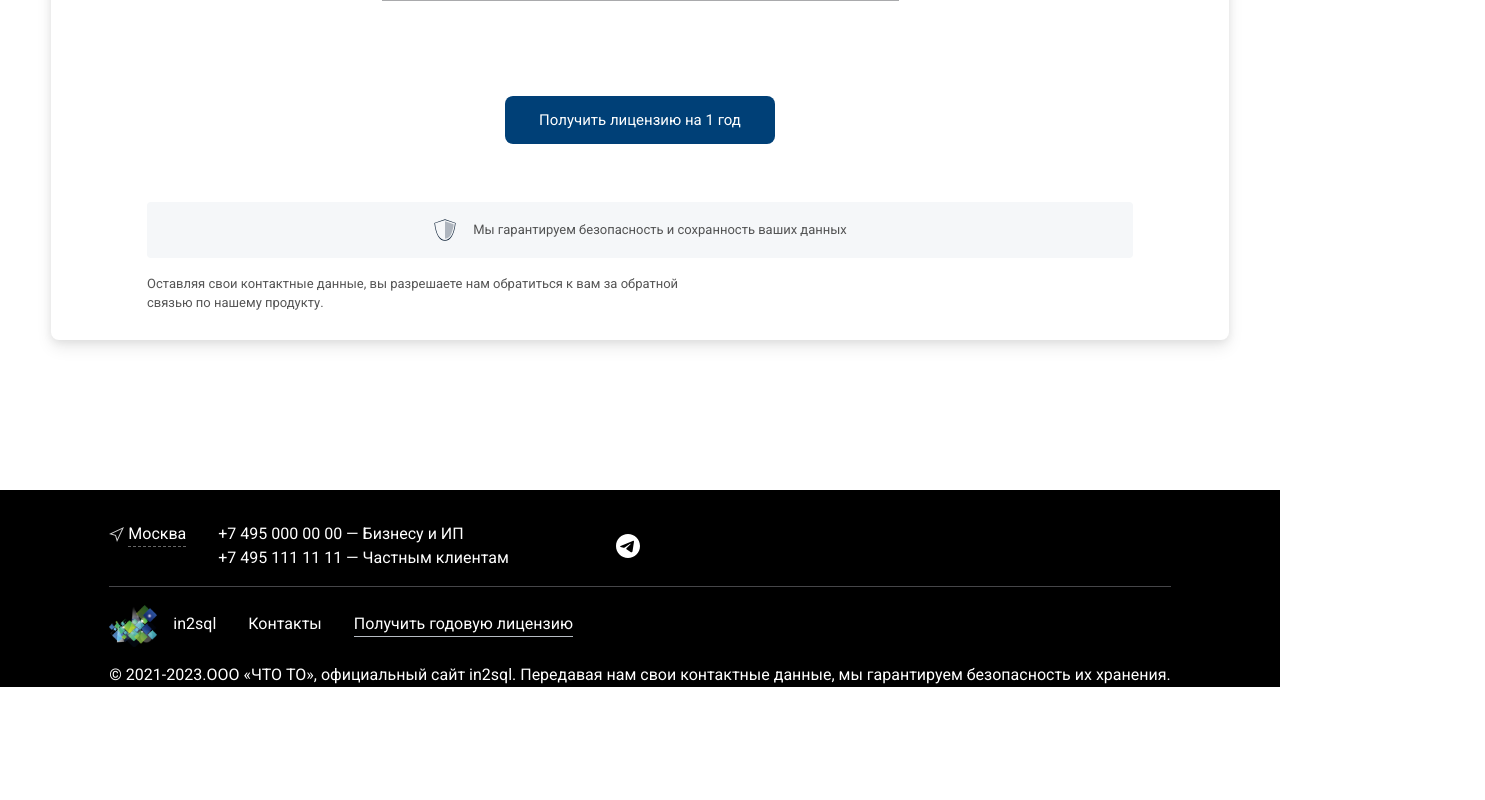
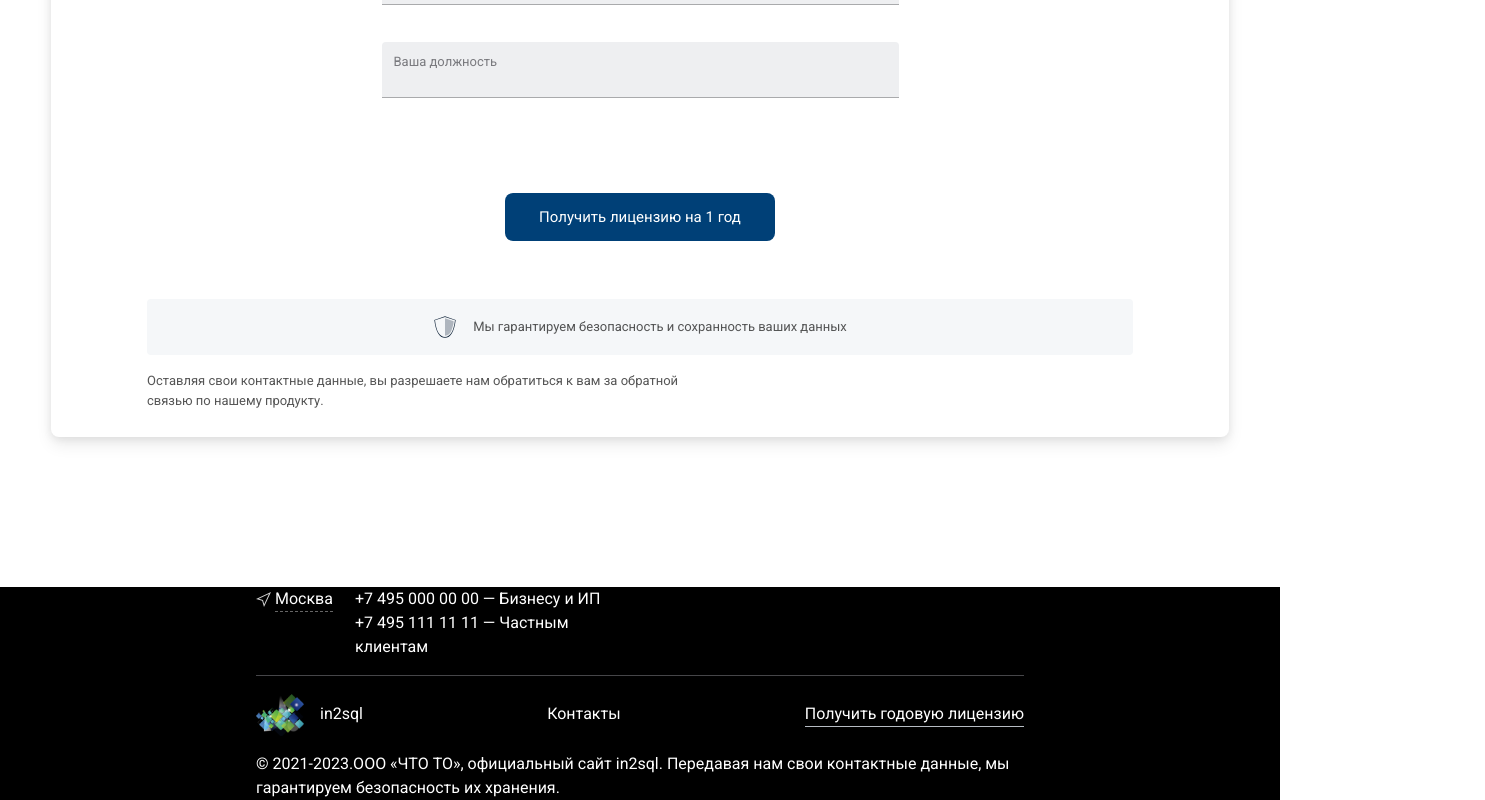
Before and after one commit to in2sql/in2sql-official-site, a Next.js app: page /try-free in a window 1280 px wide. Shown: the part 996-1796 px from the top of the page, 1485 px wide, since content can reach past the window. Before the commit the page ends 1683 px from the top, so only its background shows below. Built offline with nearby package versions, Linux system fonts and the light colour scheme.

Commit message:
feat: set adaptive flow

```diff
--- a/app/components/header/header.module.scss
+++ b/app/components/header/header.module.scss
@@ -2,7 +2,6 @@
   display: flex;
   width: 100%;
   gap: 2rem;
-  padding: var(--horizontal-padding);
   padding-top: 100px;
   color: #ffffff;
 }
--- a/app/globals.scss
+++ b/app/globals.scss
@@ -1,3 +1,6 @@
+@use 'sass:map';
+@import './variables';
+
 @tailwind base;
 @tailwind components;
 @tailwind utilities;
@@ -6,7 +9,24 @@
   --foreground-rgb: 0, 0, 0;
   --background-start-rgb: 214, 219, 220;
   --background-end-rgb: 255, 255, 255;
-  --horizontal-padding: 0 20%;
+  --layout-padding: 0 20%;
+  --main-font-size: 1rem;
+}
+
+body {
+  display: flex;
+  flex-direction: column;
+  align-items: center;
+  color: #ffffff;
+  height: 100vh;
+  font-size: var(--main-font-size);
+}
+
+@media (max-width: map.get($grid-breakpoints, 'lg')) {
+  :root {
+    --main-font-size: 0.75rem;
+    --layout-padding: 0;
+  }
 }
 
 @media (prefers-color-scheme: dark) {
--- a/app/layout.module.scss
+++ b/app/layout.module.scss
@@ -1,25 +1,10 @@
 @use 'sass:map';
-
 @import './variables';
-
-.body {
-  display: flex;
-  flex-direction: column;
-  align-items: center;
-  color: #ffffff;
-  height: 100vh;
-  font-size: 1rem;
-
-  @media (max-width: map.get($grid-breakpoints, 'xl')) {
-    font-size: 0.75rem;
-  }
-}
 
 .header {
   display: flex;
   align-items: center;
   justify-content: space-between;
-  padding: 0 20%;
   width: 100%;
   height: 80px;
   backdrop-filter: blur(10px);
@@ -31,6 +16,10 @@
     display: flex;
     gap: 1rem;
   }
+
+  @media (max-width: map.get($grid-breakpoints, 'lg')) {
+    padding: 0 1rem;
+  }
 }
 
 .toggleButton {
@@ -40,7 +29,7 @@
   right: 1rem;
   cursor: pointer;
 
-  @media (max-width: map.get($grid-breakpoints, 'sm')) {
+  @media (max-width: map.get($grid-breakpoints, 'lg')) {
     display: block;
   }
 }
@@ -52,17 +41,13 @@
   justify-content: center;
   padding-top: 2rem;
   justify-self: flex-end;
+  flex-direction: column;
+  gap: 1rem;
 
-  .content {
+  &_item {
     display: flex;
-    flex-direction: column;
-    gap: 1rem;
-
-    &_item {
-      display: flex;
-      align-items: center;
-      gap: 2rem;
-    }
+    align-items: center;
+    gap: 2rem;
   }
 
   .geoLink {
@@ -100,3 +85,13 @@
     background: #464649;
   }
 }
+
+.content {
+  padding: 0 20%;
+}
+
+.header,
+.content,
+.footer {
+  padding: var(--layout-padding);
+}
--- a/app/layout.tsx
+++ b/app/layout.tsx
@@ -31,7 +31,7 @@ export default function RootLayout({
 
   return (
     <html lang="en">
-      <body className={clsx(inter.className, s.body)}>
+      <body className={clsx(inter.className)}>
         <header
           className={s.header}
           style={{
@@ -57,17 +57,16 @@ export default function RootLayout({
           />
         </header>
 
-        {children}
+        <div className={s.content}>{children}</div>
 
         <footer className={clsx(s.footer)}>
-          <div className={clsx(s.content)}>
           <div
             style={{
               display: 'flex',
             }}
           >
             <div
-                className={s.content_item}
+              className={s.footer_item}
               style={{
                 flex: 1,
               }}
@@ -123,7 +122,6 @@ export default function RootLayout({
             © 2021-2023.ООО «ЧТО ТО», официальный сайт in2sql. Передавая нам
             свои контактные данные, мы гарантируем безопасность их хранения.
           </div>
-          </div>
         </footer>
       </body>
     </html>
```
Lines whose indentation alone changed are shown as unchanged.
